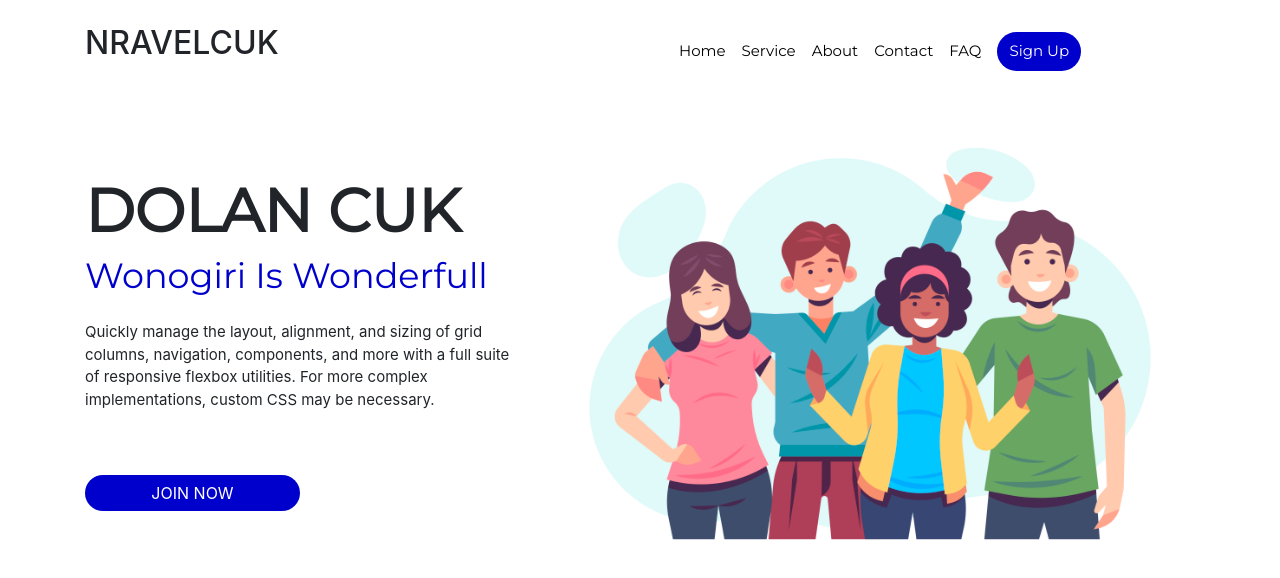
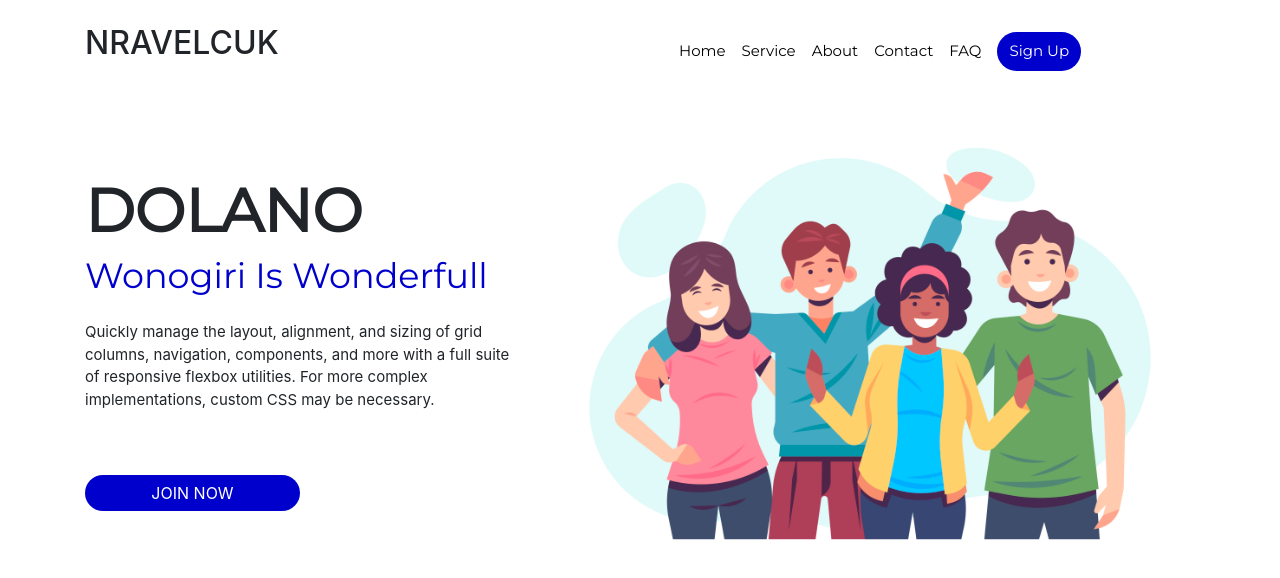
Before and after one commit to sgitwhyd/ntravelcukbwa, a plain HTML site: page index.html in a window 1280 px wide. Drawn offline with nearby package versions, Linux system fonts and the light colour scheme.

Commit message:
upload title cuk

```diff
--- a/index.html
+++ b/index.html
@@ -57,7 +57,7 @@
       <div class="row">
         <div class="col align-self-center">
           <h1 >
-            DOLAN CUK
+            DOLANO
           </h1>
           <h2 class="content">
             Wonogiri Is Wonderfull
```
